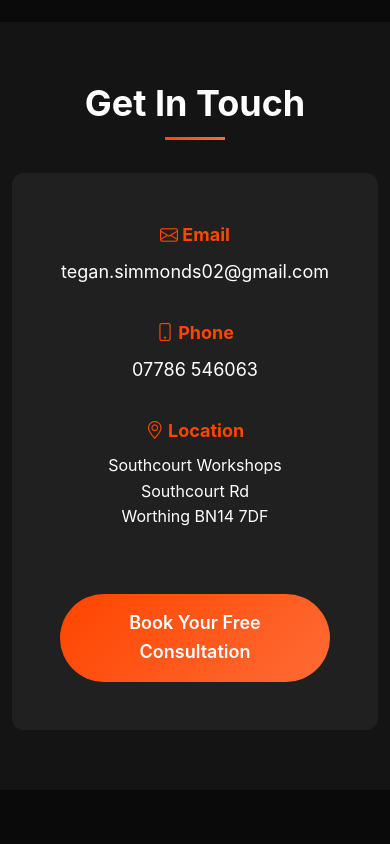
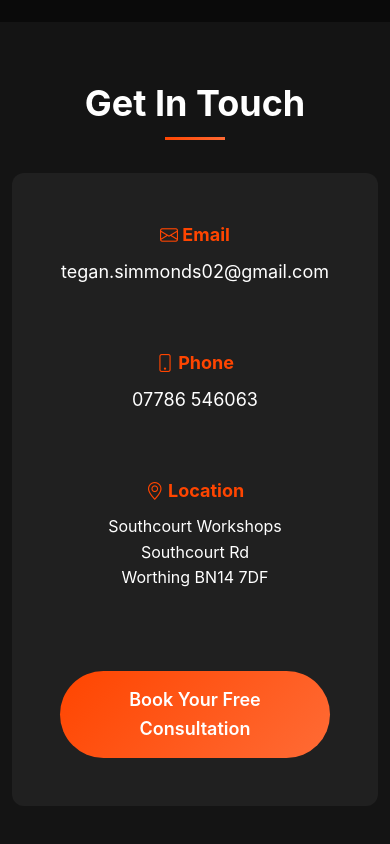
Before and after one commit to leonsegal/hybrid_basic, a website: page index.html in a window 390 px wide. Shown: the part 2925-3769 px from the top of the page. Drawn offline with nearby package versions, Linux system fonts and the light colour scheme.

Commit message:
fix email/phone too close

```diff
--- a/index.css
+++ b/index.css
@@ -213,6 +213,16 @@ body {
 
 .contact-item {
     margin-bottom: 2rem;
+    word-break: break-word;
+    min-height: 80px;
+}
+
+@media (max-width: 1199px) {
+    .contact-info .row > div {
+        flex: 0 0 100% !important;
+        max-width: 100% !important;
+        margin-bottom: 1.5rem;
+    }
 }
 
 .contact-item strong {
--- a/index.html
+++ b/index.html
@@ -168,7 +168,7 @@
             <div class="col-md-8">
               <div class="contact-info">
                 <div class="row">
-                  <div class="col-md-4">
+                  <div class="col-lg-4 col-12 mb-3">
                     <div class="contact-item">
                       <strong><i class="bi bi-envelope"></i> Email</strong>
                       <a href="mailto:tegan.simmonds02@gmail.com"
@@ -176,13 +176,13 @@
                       >
                     </div>
                   </div>
-                  <div class="col-md-4">
+                  <div class="col-lg-4 col-12 mb-3">
                     <div class="contact-item">
                       <strong><i class="bi bi-phone"></i> Phone</strong>
                       <a href="tel:+07786546063">07786 546063</a>
                     </div>
                   </div>
-                  <div class="col-md-4">
+                  <div class="col-lg-4 col-12 mb-3">
                     <div class="contact-item">
                       <strong><i class="bi bi-geo-alt"></i> Location</strong>
                       <address>
```
